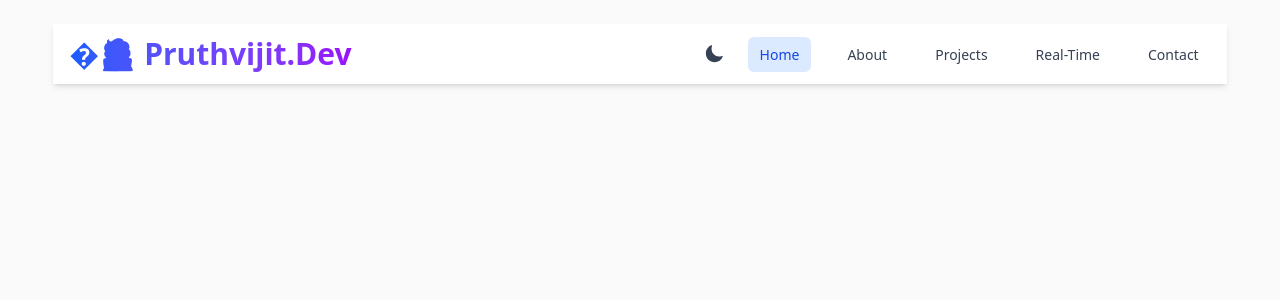
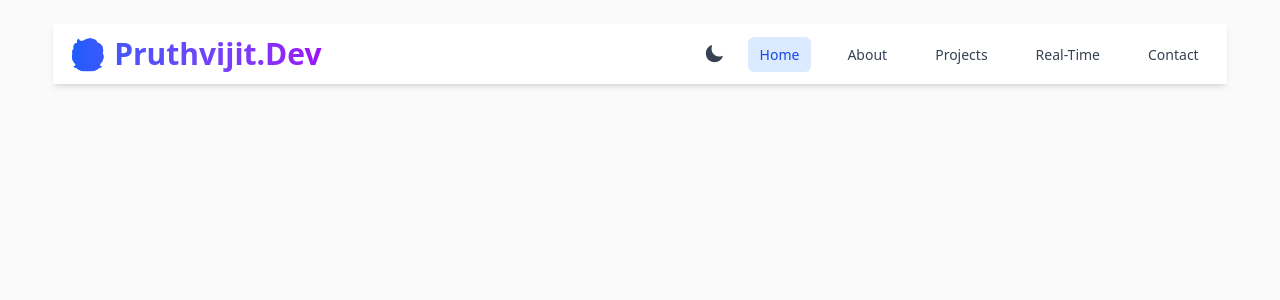
Before and after one commit to Prutvi-Naik/Portfolio, a React (Vite) app: page / in a window 1280 px wide. Shown: the top 300 px of the page. Built offline with nearby package versions, Linux system fonts and the light colour scheme.

Commit message:
icon change

```diff
--- a/src/components/Header.jsx
+++ b/src/components/Header.jsx
@@ -46,7 +46,7 @@ const Header = () => {
           {/* Logo */}
           <Link to="/" className="flex items-center">
             <span className="text-2xl md:text-3xl font-bold bg-gradient-to-r from-blue-600 to-purple-600 dark:from-blue-400 dark:to-purple-400 bg-clip-text text-transparent">
-              �🧑‍💻 Pruthvijit.Dev
+              🧑 Pruthvijit.Dev
             </span>
           </Link>
 
```
